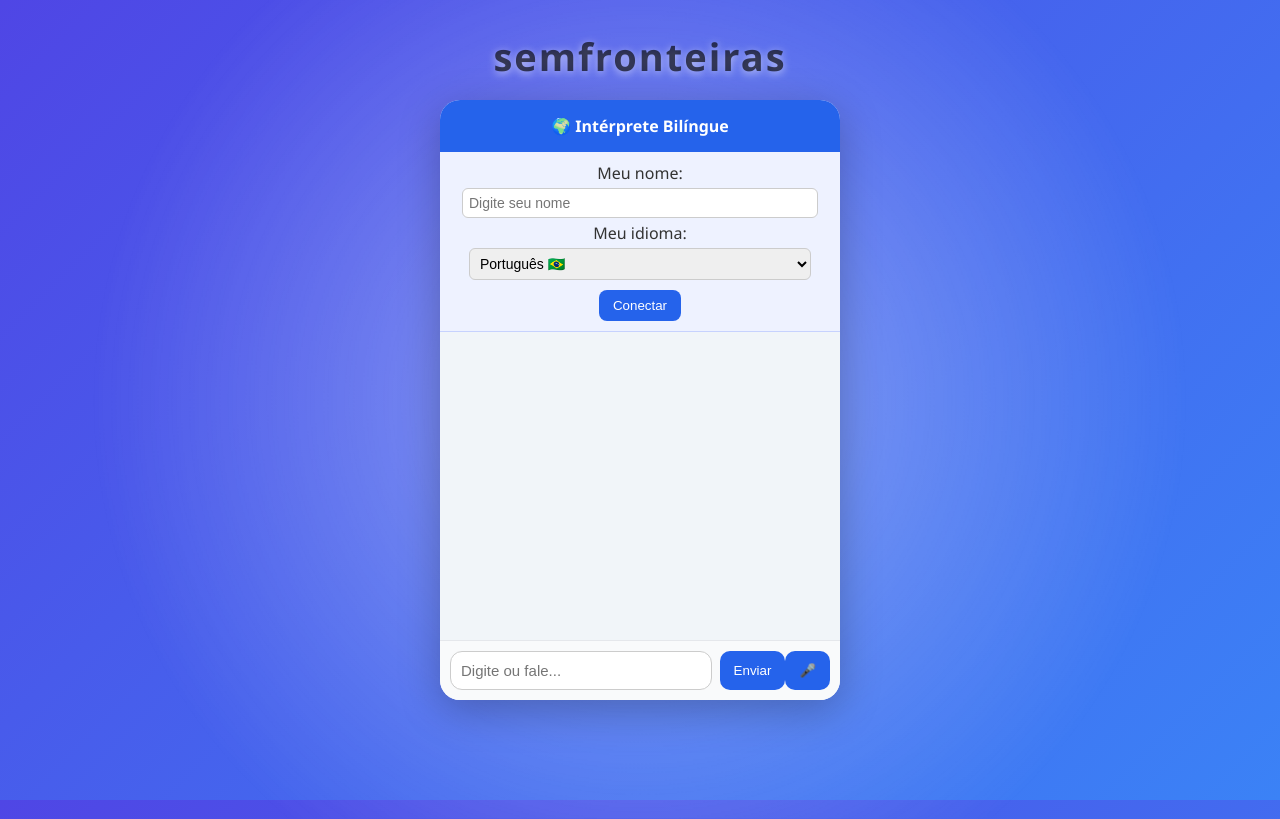
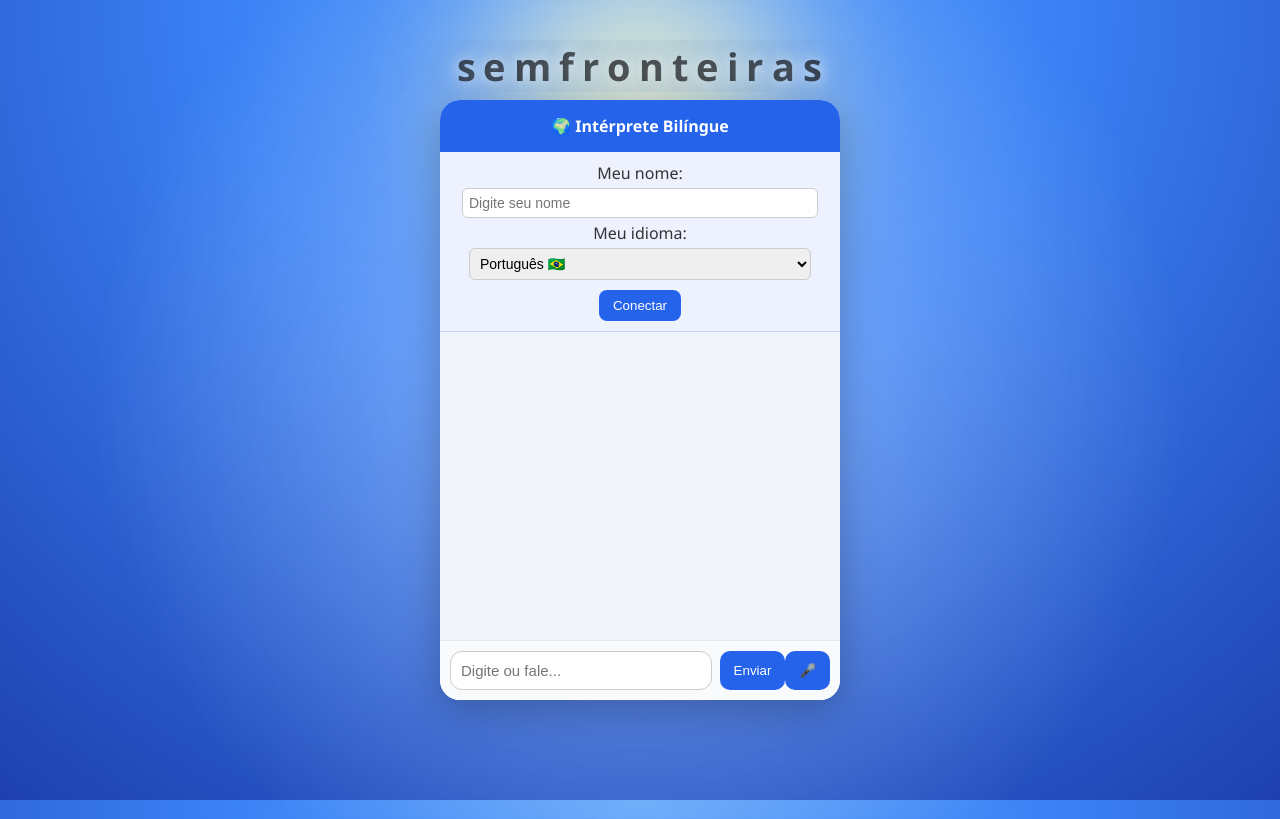
Before and after one commit to FranciscoMaxwell/interprete_Server2, a plain HTML site: page static/index.html in a window 1280 px wide. Shown: the top 819 px of the page. Drawn offline with Linux system fonts and the light colour scheme.

Commit message:
Versão com nuvens animadas e interface atualizada

```diff
--- a/static/index.html
+++ b/static/index.html
@@ -9,13 +9,101 @@
   <style>
     body {
       font-family: 'Segoe UI', Arial, sans-serif;
-      background: linear-gradient(135deg, #4f46e5, #3b82f6);
+      background: radial-gradient(circle at top center, #60a5fa 0%, #3b82f6 40%, #1e40af 100%);
       display: flex;
       justify-content: center;
       align-items: center;
       height: 100vh;
       margin: 0;
       overflow: hidden;
+      position: relative;
+    }
+
+    /* --- ANIMAÇÃO DO SOL E RAIOS --- */
+    .sun {
+      position: absolute;
+      top: -100px;
+      width: 400px;
+      height: 400px;
+      background: radial-gradient(circle, #fff9c4 0%, rgba(255, 255, 255, 0) 70%);
+      border-radius: 50%;
+      animation: sunGlow 6s ease-in-out infinite alternate;
+      z-index: 0;
+      filter: blur(50px);
+    }
+
+    @keyframes sunGlow {
+      0% { opacity: 0.7; transform: scale(1); }
+      100% { opacity: 1; transform: scale(1.1); }
+    }
+
+    /* --- TÍTULO FLUTUANTE --- */
+    .title {
+      position: absolute;
+      top: 40px;
+      width: 100%;
+      text-align: center;
+      font-size: 48px;
+      font-weight: 800;
+      color: #ffffff;
+      letter-spacing: 4px;
+      z-index: 5;
+      display: flex;
+      justify-content: center;
+      gap: 6px;
+      pointer-events: none;
+      overflow: hidden;
+    }
+
+    .title span {
+      display: inline-block;
+      position: relative;
+      text-shadow:
+        0 0 15px rgba(255, 255, 255, 0.8),
+        0 0 40px rgba(173, 216, 230, 0.9),
+        0 0 60px rgba(30, 64, 175, 0.6);
+      animation: floatLetter 5s ease-in-out infinite;
+      transition: transform 0.3s ease, text-shadow 0.3s ease;
+      pointer-events: auto;
+      cursor: default;
+    }
+
+    @keyframes floatLetter {
+      0%, 100% { transform: translateY(0px) rotate(0deg); }
+      25% { transform: translateY(-6px) rotate(-3deg); }
+      50% { transform: translateY(3px) rotate(2deg); }
+      75% { transform: translateY(-4px) rotate(-1deg); }
+    }
+
+    .title span:hover {
+      transform: translateY(-20px) scale(1.2) rotate(3deg);
+      text-shadow:
+        0 0 25px rgba(255, 255, 255, 1),
+        0 0 60px rgba(255, 255, 150, 0.9),
+        0 0 100px rgba(255, 255, 200, 0.8);
+    }
+
+    /* --- REFLEXO DE LUZ --- */
+    .shine {
+      position: absolute;
+      top: 0;
+      left: -100%;
+      width: 80%;
+      height: 100%;
+      background: linear-gradient(
+        120deg,
+        rgba(255, 255, 255, 0) 0%,
+        rgba(255, 255, 255, 0.7) 50%,
+        rgba(255, 255, 255, 0) 100%
+      );
+      animation: shineMove 8s ease-in-out infinite;
+      z-index: 6;
+    }
+
+    @keyframes shineMove {
+      0%, 70% { transform: translateX(-120%); opacity: 0; }
+      75% { opacity: 1; }
+      100% { transform: translateX(120%); opacity: 0; }
     }
 
     /* Mensagem do sistema */
@@ -37,7 +125,7 @@
       overflow: hidden;
       box-shadow: 0 10px 40px rgba(0,0,0,0.25);
       position: relative;
-      z-index: 1;
+      z-index: 2;
     }
 
     /* Fundo animado — nuvens */
@@ -47,7 +135,7 @@
       border-radius: 50%;
       opacity: 0.8;
       filter: blur(4px);
-      z-index: 0;
+      z-index: 1;
       animation: float 60s linear infinite;
     }
 
@@ -79,7 +167,7 @@
       text-align: center;
       padding: 15px;
       font-weight: bold;
-      z-index: 2;
+      z-index: 3;
       position: relative;
     }
 
@@ -91,7 +179,7 @@
       background: #f1f5f9;
       display: flex;
       flex-direction: column;
-      z-index: 2;
+      z-index: 3;
     }
 
     .msg {
@@ -127,7 +215,7 @@
       padding: 10px;
       background: #f9fafb;
       border-top: 1px solid #e5e7eb;
-      z-index: 2;
+      z-index: 3;
     }
 
     .chat-input input {
@@ -157,7 +245,7 @@
       background: #eef2ff;
       padding: 10px;
       text-align: center;
-      z-index: 2;
+      z-index: 3;
       position: relative;
     }
 
@@ -187,7 +275,18 @@
 </head>
 
 <body>
-  <div class="title">semfronteiras</div>
+  <!-- Sol e raios -->
+  <div class="sun"></div>
+
+  <!-- Título flutuante interativo com brilho -->
+  <div class="title">
+    <span>s</span><span>e</span><span>m</span>
+    <span>f</span><span>r</span><span>o</span>
+    <span>n</span><span>t</span><span>e</span>
+    <span>i</span><span>r</span><span>a</span><span>s</span>
+    <div class="shine"></div>
+  </div>
+
   <div class="chat-box">
     <!-- Fundo de nuvens animadas -->
     <div class="cloud"></div>
--- a/static/style.css
+++ b/static/style.css
@@ -23,7 +23,7 @@ body {
   100% { background-position: 0% 50%; }
 }
 
-/* Raios suaves ao redor (sol leve) */
+/* Raios suaves (sol pulsante) */
 body::before {
   content: "";
   position: absolute;
@@ -40,28 +40,74 @@ body::before {
   to { opacity: 0.8; transform: scale(1.05); }
 }
 
-/* Título flutuante “semfronteiras” */
+/* --- Título flutuante “semfronteiras” com brilho --- */
 .title {
   position: absolute;
   top: 30px;
   width: 100%;
-  text-align: center;
+  display: flex;
+  justify-content: center;
+  gap: 6px;
+  z-index: 3;
+  pointer-events: none;
+}
+
+.title span {
+  display: inline-block;
   font-size: 38px;
   font-weight: 700;
   color: rgba(0, 0, 0, 0.65);
-  text-shadow: 0 2px 8px rgba(255, 255, 255, 0.6);
+  font-family: "Poppins", "Segoe UI", sans-serif;
   letter-spacing: 2px;
-  animation: floatTitle 5s ease-in-out infinite;
-  z-index: 2;
-  font-family: "Poppins", "Segoe UI", sans-serif;
+  text-shadow:
+    0 2px 8px rgba(255, 255, 255, 0.6),
+    0 0 10px rgba(173, 216, 230, 0.7),
+    0 0 20px rgba(30, 64, 175, 0.3);
+  animation: floatLetter 5s ease-in-out infinite;
+  pointer-events: auto;
+  transition: transform 0.3s ease, text-shadow 0.3s ease;
 }
 
-@keyframes floatTitle {
-  0%, 100% { transform: translateY(0); }
-  50% { transform: translateY(8px); }
+.title span:hover {
+  transform: translateY(-10px) scale(1.15) rotate(3deg);
+  text-shadow:
+    0 0 25px rgba(255, 255, 255, 1),
+    0 0 60px rgba(255, 255, 150, 0.9),
+    0 0 100px rgba(255, 255, 200, 0.8);
 }
 
-/* Caixa principal do chat */
+@keyframes floatLetter {
+  0%, 100% { transform: translateY(0px) rotate(0deg); }
+  25% { transform: translateY(-6px) rotate(-2deg); }
+  50% { transform: translateY(4px) rotate(2deg); }
+  75% { transform: translateY(-5px) rotate(-1deg); }
+}
+
+/* Reflexo de brilho suave atravessando as letras */
+.title::after {
+  content: "";
+  position: absolute;
+  top: 0;
+  left: -120%;
+  width: 80%;
+  height: 100%;
+  background: linear-gradient(
+    120deg,
+    rgba(255, 255, 255, 0) 0%,
+    rgba(255, 255, 255, 0.6) 50%,
+    rgba(255, 255, 255, 0) 100%
+  );
+  animation: shineMove 8s ease-in-out infinite;
+  z-index: 4;
+}
+
+@keyframes shineMove {
+  0%, 70% { transform: translateX(-120%); opacity: 0; }
+  75% { opacity: 1; }
+  100% { transform: translateX(120%); opacity: 0; }
+}
+
+/* --- Caixa principal do chat --- */
 .chat-box {
   background: rgba(255, 255, 255, 0.92);
   border-radius: 20px;
@@ -72,10 +118,10 @@ body::before {
   overflow: hidden;
   box-shadow: 0 10px 40px rgba(0, 0, 0, 0.25);
   position: relative;
-  z-index: 1;
+  z-index: 2;
 }
 
-/* Nuvens animadas */
+/* --- Nuvens animadas --- */
 .cloud {
   position: absolute;
   background: white;
@@ -120,10 +166,7 @@ body::before {
   scrollbar-color: #cbd5e1 transparent;
 }
 
-/* Personalização da barra de rolagem */
-.chat-messages::-webkit-scrollbar {
-  width: 6px;
-}
+.chat-messages::-webkit-scrollbar { width: 6px; }
 .chat-messages::-webkit-scrollbar-thumb {
   background: #cbd5e1;
   border-radius: 6px;
@@ -146,7 +189,6 @@ body::before {
   to { opacity: 1; transform: translateY(0); }
 }
 
-/* Minhas mensagens */
 .me {
   align-self: flex-end;
   background: #dbeafe;
@@ -154,7 +196,6 @@ body::before {
   border-bottom-right-radius: 4px;
 }
 
-/* Mensagens de outros usuários */
 .other {
   align-self: flex-start;
   background: #dcfce7;
@@ -162,7 +203,6 @@ body::before {
   border-bottom-left-radius: 4px;
 }
 
-/* Mensagens do sistema */
 .system {
   text-align: center;
   color: #64748b;
@@ -170,7 +210,6 @@ body::before {
   margin: 4px 0;
 }
 
-/* Nome de usuário acima das mensagens */
 .username {
   font-size: 13px;
   font-weight: bold;
@@ -178,13 +217,11 @@ body::before {
   color: #334155;
 }
 
-/* Texto original (mais opaco) */
 .original {
   opacity: 0.6;
   font-size: 14px;
 }
 
-/* Texto traduzido (em destaque) */
 .translated {
   font-weight: bold;
   color: #0f172a;
@@ -229,7 +266,6 @@ body::before {
   background: #1e3a8a;
 }
 
-/* Seletor de idioma e nome */
 .lang-select {
   background: #eef2ff;
   padding: 10px;
@@ -264,7 +300,6 @@ body::before {
   background: #1e3a8a;
 }
 
-/* Animação sutil ao clicar */
 button:active {
   transform: scale(0.97);
 }
```
